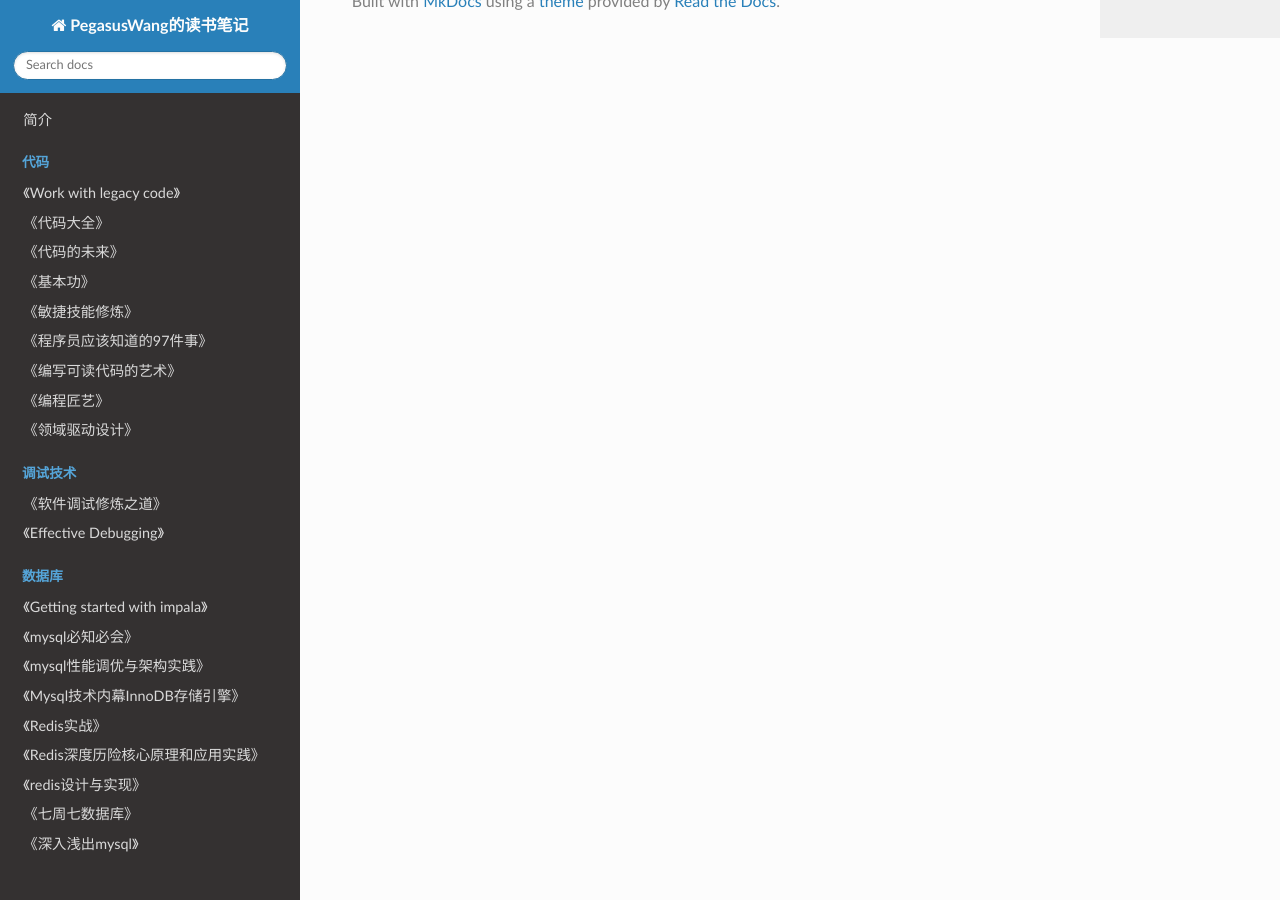
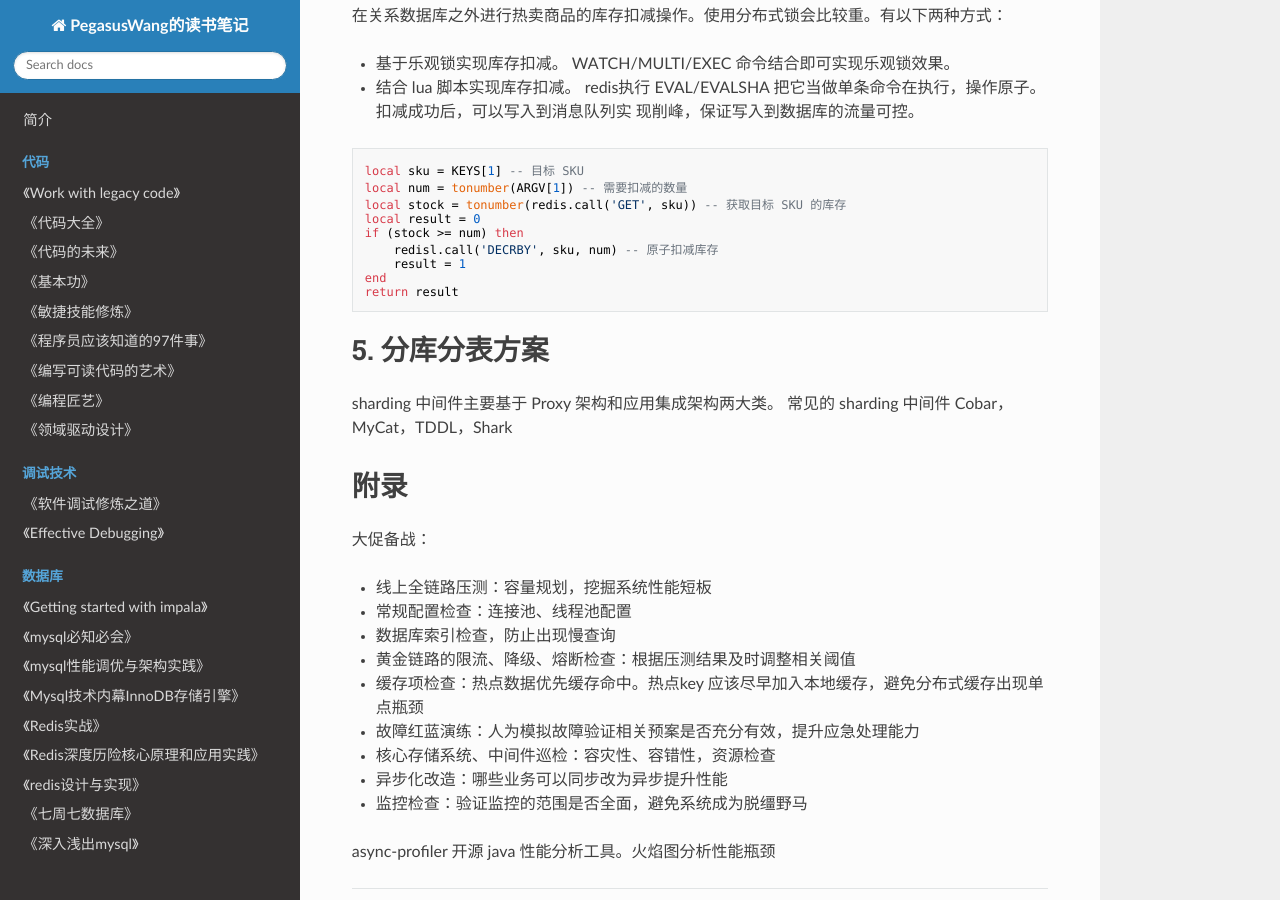
Before and after one commit to PegasusWang/booknotes, an MkDocs documentation site: the page built from docs/分布式/超大流量分布式系统架构解决方案.md, in a window 1280 px wide and 900 px high, scrolled down 1956 px. Built offline with MkDocs 1.6.1, drawn with Linux system fonts in a browser that asks for light colours; nearby versions of some CDN libraries; old or Windows-style settings are respelled for this version of MkDocs; some of the changed text lies outside the part shown.

Commit message:
分库分表方案

````diff
--- a/docs/分布式/超大流量分布式系统架构解决方案.md
+++ b/docs/分布式/超大流量分布式系统架构解决方案.md
@@ -1,3 +1,18 @@
+# 1. 大规模服务化架构
+
+Google Dapper 论文，分布式链路跟踪四个关键设计目标
+
+- 服务性能损耗
+- 业务代码低侵入
+- 监控界面可视化
+- 数据分析准实时
+
+# 2. 全链路压测
+
+- 评估扩容数量
+- 验证系统容量是否能够有效支撑流量峰值
+
+
 # 3 . 削峰填谷--流控方案
 
 ### 3.1 为何需要限流
@@ -77,3 +92,25 @@ if (stock >= num) then
 end
 return result
 ```
+
+# 5. 分库分表方案
+
+sharding 中间件主要基于 Proxy 架构和应用集成架构两大类。
+常见的 sharding 中间件 Cobar，MyCat，TDDL，Shark
+
+# 附录
+
+大促备战：
+
+- 线上全链路压测：容量规划，挖掘系统性能短板
+- 常规配置检查：连接池、线程池配置
+- 数据库索引检查，防止出现慢查询
+- 黄金链路的限流、降级、熔断检查：根据压测结果及时调整相关阈值
+- 缓存项检查：热点数据优先缓存命中。热点key 应该尽早加入本地缓存，避免分布式缓存出现单点瓶颈
+- 故障红蓝演练：人为模拟故障验证相关预案是否充分有效，提升应急处理能力
+- 核心存储系统、中间件巡检：容灾性、容错性，资源检查
+- 异步化改造：哪些业务可以同步改为异步提升性能
+- 监控检查：验证监控的范围是否全面，避免系统成为脱缰野马
+
+
+async-profiler 开源 java 性能分析工具。火焰图分析性能瓶颈
````
